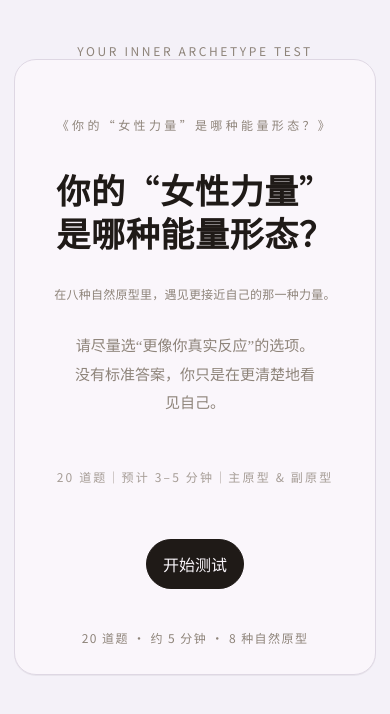
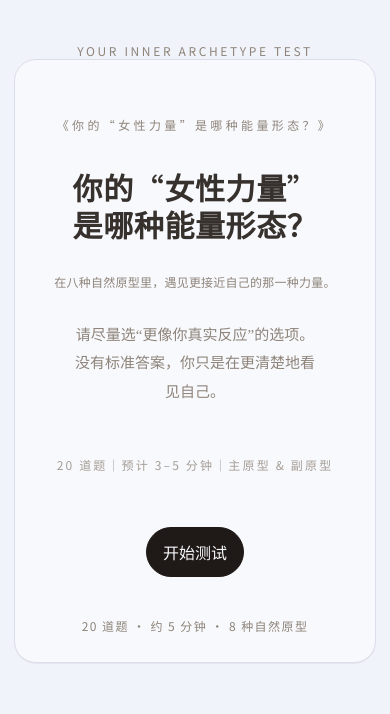
Before and after one commit to lylyl000/female-archetype-test, a website built with Vite: page index.html in a window 390 px wide. Built offline with nearby package versions, Linux system fonts and the light colour scheme.

Commit message:
global.css

```diff
--- a/styles/global.css
+++ b/styles/global.css
@@ -1,10 +1,10 @@
 :root{
-  /* New global background: soft misty lavender-pink (cooler, cleaner, less "paper/cream") */
-  --bg: #F4F1F8;
-  --surface: #FAF6FB;
+  /* New global background (v2): cooler misty lilac-rose, more airy and less "HERTI-like" */
+  --bg: #F1F3FA;
+  --surface: #F8F9FD;
   --text: #1F1A17;
   --muted: #8E847A;
-  --border: #DED7E3;
+  --border: #DCDDEA;
 
   --r-xl: 22px;
   --r-lg: 18px;
@@ -361,6 +361,11 @@ button{font:inherit}
   align-items:center;
   text-align:center;
 }
+
+/* Home title tone: keep focus but less "ink black" */
+.poster .title{
+  color: color-mix(in srgb, var(--text) 78%, var(--muted));
+}
 .poster .brandline{
   font-size:12px;
   letter-spacing:.28em;
@@ -381,6 +386,12 @@ button{font:inherit}
   /* slightly more screen width, but keep comfortable copy padding */
   .shell{padding-left:14px; padding-right:14px}
   .poster{padding-left:20px; padding-right:20px}
+
+  /* Reduce the main title a touch on mobile */
+  .poster .title{
+    font-size:30px;
+    line-height:1.22;
+  }
 
   /* Force the key tagline to stay one line without looking cramped */
   .startSubtitle{
```
